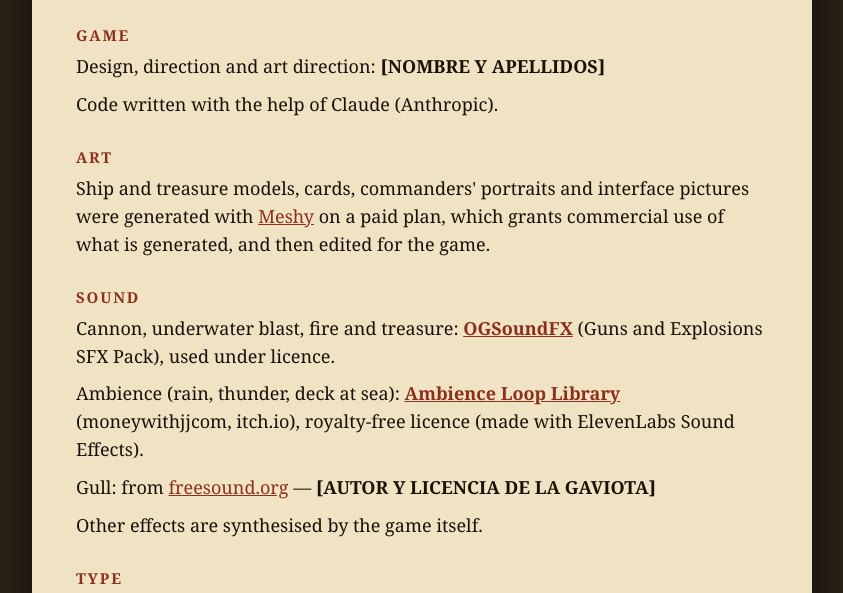
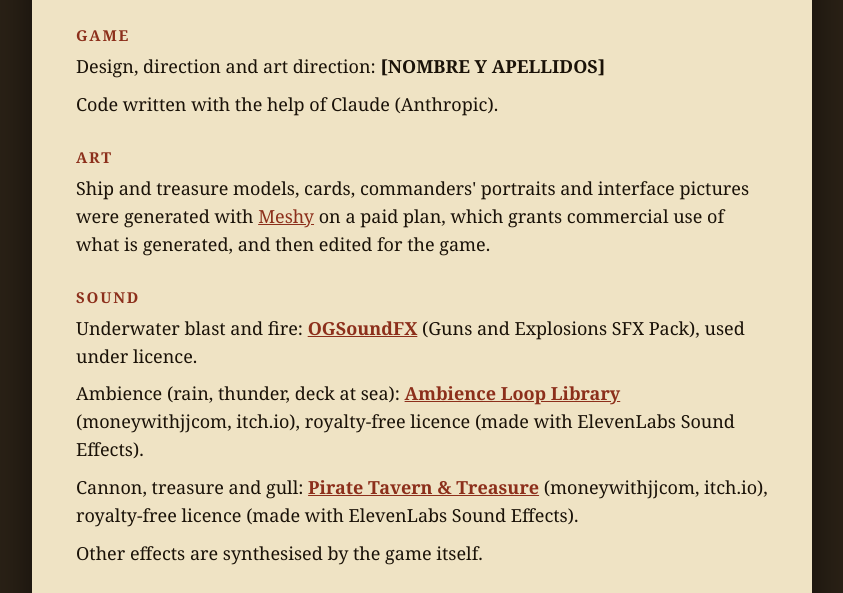
Before and after one commit to soymachine/the-sunken-conventnat, a website: page public/credits.html in a window 1280 px wide. Shown: the part 196-789 px from the top of the page, without its empty margins (218-1061 px from the left). Drawn offline with Linux system fonts and the light colour scheme.

Commit message:
Credits: cannon, treasure and gull from Pirate Tavern & Treasure
Co-Authored-By: Claude Opus 5.5 <noreply@anthropic.com>
Claude-Session: https://claude.ai/code/session_01YYVmoea2wLgzN484L9txEM

```diff
--- a/public/credits.html
+++ b/public/credits.html
@@ -26,9 +26,9 @@
   <p><span lang-only="en">Ship and treasure models, cards, commanders' portraits and interface pictures were generated with <a href="https://www.meshy.ai" rel="noopener">Meshy</a> on a paid plan, which grants commercial use of what is generated, and then edited for the game.</span><span lang-only="es">Los modelos de barcos y tesoros, las cartas, los retratos de los comandantes y las imágenes de la interfaz se generaron con <a href="https://www.meshy.ai" rel="noopener">Meshy</a> con un plan de pago, que da derecho al uso comercial de lo generado, y después se editaron para el juego.</span></p>
 
   <h2><span lang-only="en">Sound</span><span lang-only="es">Sonido</span></h2>
-  <p><span lang-only="en">Cannon, underwater blast, fire and treasure: </span><span lang-only="es">Cañón, explosión submarina, fuego y tesoro: </span><a href="https://www.ogsoundfx.com" rel="noopener"><b>OGSoundFX</b></a> <span lang-only="en">(Guns and Explosions SFX Pack), used under licence.</span><span lang-only="es">(Guns and Explosions SFX Pack), usados con licencia.</span></p>
+  <p><span lang-only="en">Underwater blast and fire: </span><span lang-only="es">Explosión submarina y fuego: </span><a href="https://www.ogsoundfx.com" rel="noopener"><b>OGSoundFX</b></a> <span lang-only="en">(Guns and Explosions SFX Pack), used under licence.</span><span lang-only="es">(Guns and Explosions SFX Pack), usados con licencia.</span></p>
   <p><span lang-only="en">Ambience (rain, thunder, deck at sea): </span><span lang-only="es">Ambiente (lluvia, trueno, cubierta en el mar): </span><a href="https://moneywithjjcom.itch.io" rel="noopener"><b>Ambience Loop Library</b></a> (moneywithjjcom, itch.io)<span lang-only="en">, royalty-free licence (made with ElevenLabs Sound Effects).</span><span lang-only="es">, licencia libre de regalías (creados con ElevenLabs Sound Effects).</span></p>
-  <p><span lang-only="en">Gull: from </span><span lang-only="es">Gaviota: de </span><a href="https://freesound.org" rel="noopener">freesound.org</a> — <b>[AUTOR Y LICENCIA DE LA GAVIOTA]</b></p>
+  <p><span lang-only="en">Cannon, treasure and gull: </span><span lang-only="es">Cañón, tesoro y gaviota: </span><a href="https://moneywithjjcom.itch.io" rel="noopener"><b>Pirate Tavern &amp; Treasure</b></a> (moneywithjjcom, itch.io)<span lang-only="en">, royalty-free licence (made with ElevenLabs Sound Effects).</span><span lang-only="es">, licencia libre de regalías (creados con ElevenLabs Sound Effects).</span></p>
   <p><span lang-only="en">Other effects are synthesised by the game itself.</span><span lang-only="es">El resto de efectos los sintetiza el propio juego.</span></p>
 
   <h2><span lang-only="en">Type</span><span lang-only="es">Tipografía</span></h2>
```
